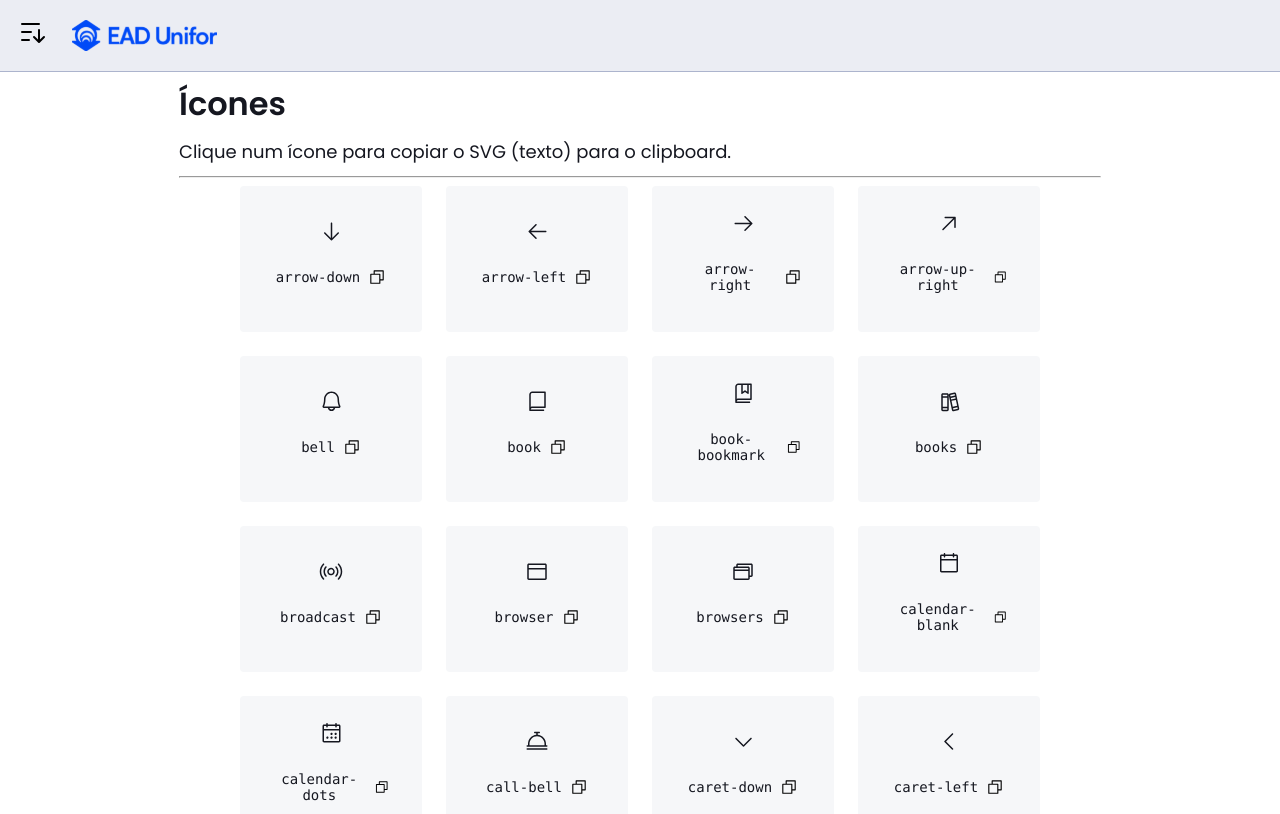
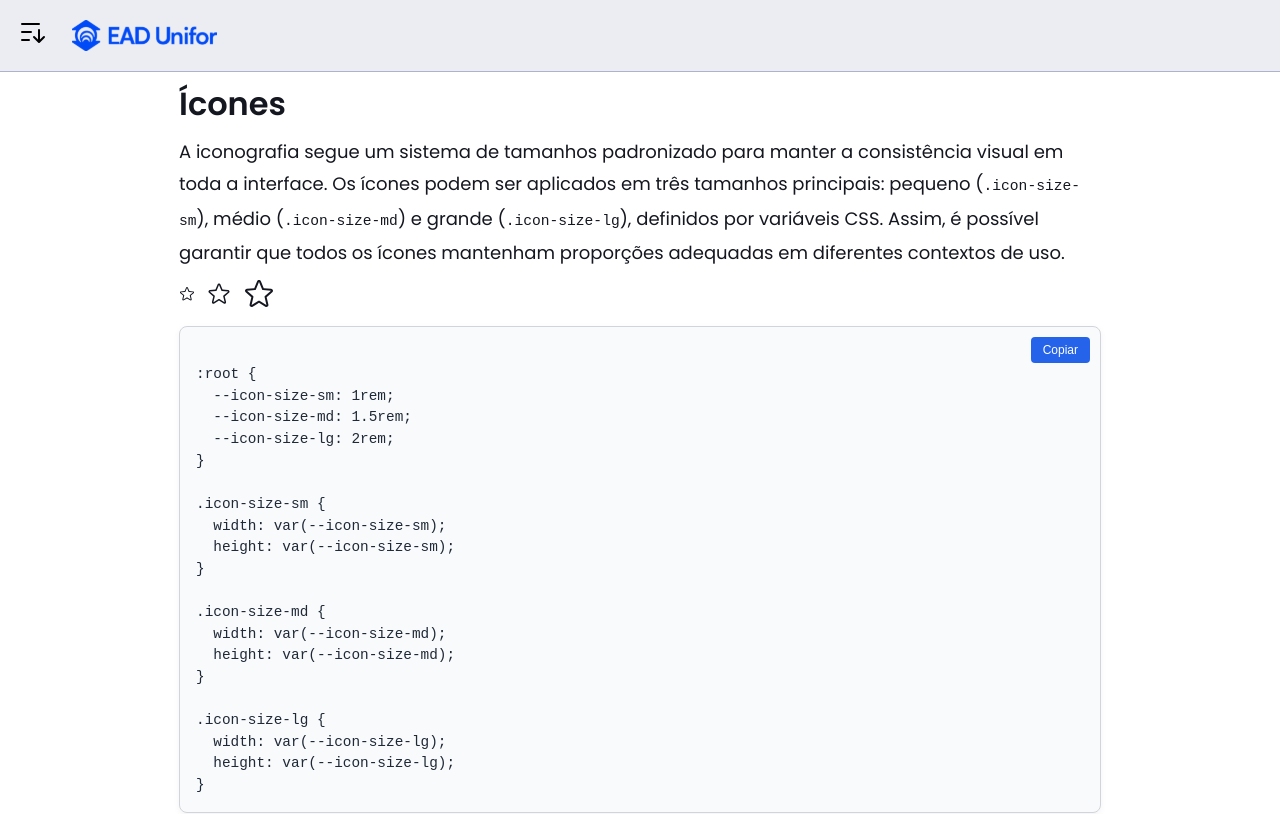
Before and after one commit to luanaforte/Design_System-EADedo, a React (Vite) app: page /Fundamentos/Iconografia in a window 1280 px wide. Shown: the top 814 px of the page. Built offline with nearby package versions, Linux system fonts and the light colour scheme; a web font is replaced by a local one.

Commit message:
doc componente icon

```diff
--- a/src/App.jsx
+++ b/src/App.jsx
@@ -31,7 +31,7 @@ import ColapseSection from "./EaDedo/components/ColapseSection/ColapseSection.js
 import Header_image from "./EaDedo/components/Header_image/Header_image.jsx";
 import Header_text from "./EaDedo/components/Header_text/Header_text.jsx";
 import Header_text_image from "./EaDedo/components/Header_text_image/Header_text_image.jsx";
-import Icon from "./EaDedo/components/Icon/Icon.jsx";
+import Icon from "./EaDedo/components/Icon/Icon_doc.jsx";
 import IframeVideo from "./EaDedo/components/IframeVideo/IframeVideo.jsx";
 import Indicator from "./EaDedo/components/Indicator/Indicator.jsx";
 import Progress_bar from "./EaDedo/components/Progress_bar/Progress_bar.jsx";
--- /dev/null
+++ b/src/EaDedo/components/Icon/Icon_doc.jsx
@@ -0,0 +1,100 @@
+import React from "react";
+import CodeBlockWithCopy from "../../../components/CodeBlockWithCopy";
+import Icon from "./Icon";
+
+const Icon_sizes = [
+	{
+		label: "icon-size-sm",
+		cod: `
+<svg className="icon-size-sm" xmlns="http://www.w3.org/2000/svg" ...>
+		`,
+	},
+	{
+		label: "icon-size-md",
+		cod: `
+<svg className="icon-size-md" xmlns="http://www.w3.org/2000/svg" ...>
+		`,
+	},
+	{
+		label: "icon-size-lg",
+		cod: `
+<svg className="icon-size-lg" xmlns="http://www.w3.org/2000/svg" ...>
+		`,
+	},
+];
+
+export default function Icon_doc() {
+	return (
+		<div className="">
+			<h2 className="heading2">Icon</h2>
+			<p className="paragraph">
+				Nossa biblioteca de ícones utiliza um sistema de tamanhos padronizado
+				para garantir consistência visual em toda a interface. Existem três
+				tamanhos principais:
+			</p>
+			<ul className="list-ul">
+				<li className="list-item">
+					<code className="tag">icon-size-sm</code> — ícone pequeno.
+				</li>
+				<li className="list-item">
+					<code className="tag">icon-size-md</code> — ícone médio.
+				</li>
+				<li className="list-item">
+					<code className="tag">icon-size-lg</code> — ícone grande.
+				</li>
+			</ul>
+			<p className="paragraph">
+				Para usar um ícone no seu projeto, siga estes passos:
+			</p>
+			<ol className="list-ol">
+				<li className="list-item">Escolha o ícone desejado na biblioteca.</li>
+				<li className="list-item">Copie o código SVG que será usado.</li>
+				<li className="list-item">
+					Adicione a classe de tamanho desejada logo após <code>{`<svg`}</code>{" "}
+					e antes de <code>xmlns</code>.
+					<br />
+					Por exemplo:{" "}
+					<code>{`<svg className="icon-size-md" xmlns="http://www.w3.org/2000/svg" ...>`}</code>
+				</li>
+			</ol>
+			<p className="paragraph">
+				Isso permite alterar rapidamente o tamanho de qualquer ícone sem
+				modificar diretamente o seu código SVG, mantendo a consistência visual e
+				facilitando ajustes futuros.
+			</p>
+			<Icon />
+			<CodeBlockWithCopy>
+				{`
+:root {
+  --icon-size-sm: 1rem;
+  --icon-size-md: 1.5rem;
+  --icon-size-lg: 2rem;
+}
+
+.icon-size-sm {
+  width: var(--icon-size-sm);
+  height: var(--icon-size-sm);
+}
+
+.icon-size-md {
+  width: var(--icon-size-md);
+  height: var(--icon-size-md);
+}
+
+.icon-size-lg {
+  width: var(--icon-size-lg);
+  height: var(--icon-size-lg);
+}
+`}
+			</CodeBlockWithCopy>
+
+			<hr />
+			{Icon_sizes.map((item, index) => (
+				<div key={index} className="flex flex-col gap-2">
+					<p className="paragraph">{item.label}</p>
+					<CodeBlockWithCopy>{`${item.cod}`}</CodeBlockWithCopy>
+				</div>
+			))}
+		</div>
+	);
+}
--- a/src/EaDedo/fundamentals/Iconografia/Iconografia.jsx
+++ b/src/EaDedo/fundamentals/Iconografia/Iconografia.jsx
@@ -71,6 +71,8 @@ import waveform from "../../assets/icons/icon-waveform.svg";
 import whatsapp_logo from "../../assets/icons/icon-whatsapp-logo.svg";
 import x from "../../assets/icons/icon-x.svg";
 import { Check, Copy } from "@phosphor-icons/react";
+import CodeBlockWithCopy from "../../../components/CodeBlockWithCopy";
+import Icon from "../../components/Icon/Icon";
 
 const iconsNavegacao = [
 	{ src: arrow_down, name: "arrow-down" },
@@ -168,6 +170,41 @@ export default function Iconografia() {
 		<main className="container_xl">
 			<h2 className="heading2">Ícones</h2>
 			<p className="paragraph">
+				A iconografia segue um sistema de tamanhos padronizado para manter a
+				consistência visual em toda a interface. Os ícones podem ser aplicados
+				em três tamanhos principais: pequeno (<code>.icon-size-sm</code>), médio
+				(<code>.icon-size-md</code>) e grande (<code>.icon-size-lg</code>),
+				definidos por variáveis CSS. Assim, é possível garantir que todos os
+				ícones mantenham proporções adequadas em diferentes contextos de uso.
+			</p>
+			<Icon />
+
+			<CodeBlockWithCopy>
+				{`
+:root {
+  --icon-size-sm: 1rem;
+  --icon-size-md: 1.5rem;
+  --icon-size-lg: 2rem;
+}
+
+.icon-size-sm {
+  width: var(--icon-size-sm);
+  height: var(--icon-size-sm);
+}
+
+.icon-size-md {
+  width: var(--icon-size-md);
+  height: var(--icon-size-md);
+}
+
+.icon-size-lg {
+  width: var(--icon-size-lg);
+  height: var(--icon-size-lg);
+}
+`}
+			</CodeBlockWithCopy>
+
+			<p className="paragraph">
 				Clique num ícone para copiar o SVG (texto) para o clipboard.
 			</p>
 			<hr />
--- a/src/components/Sidebar.jsx
+++ b/src/components/Sidebar.jsx
@@ -1,4 +1,4 @@
-import React, { useState, useEffect } from "react";
+import React, { useState } from "react";
 import { Link, useLocation } from "react-router-dom";
 import { CaretRight, CaretDown } from "@phosphor-icons/react";
 
@@ -11,19 +11,35 @@ const Rotes = {
 		{ label: "Layout", route: "/Fundamentos/Layout" },
 		{ label: "Tipografia", route: "/Fundamentos/Tipografia" },
 	],
-	"/Componentes": [
-		{ label: "Accordions", route: "/Componentes/Accordions" },
+
+	"/Componentes": {
+		Átomos: [
 			{ label: "Avatar", route: "/Componentes/Avatar" },
+			{ label: "Badge", route: "/Componentes/Badge" },
+			{ label: "Button", route: "/Componentes/Button" },
+			{ label: "Icon", route: "/Componentes/Icon" },
+			{ label: "Tag", route: "/Componentes/Tag" },
+			{ label: "Tooltip", route: "/Componentes/Tooltip" },
+			{ label: "toggleLibras", route: "/Componentes/toggleLibras" },
+		],
+		Moléculas: [
 			{
 				label: "Avatar_tagline__group",
 				route: "/Componentes/Avatar_tagline__group",
 			},
-		{ label: "Badge", route: "/Componentes/Badge" },
+			{ label: "Button_direction", route: "/Componentes/Button_direction" },
+			{
+				label: "Button_section_menu",
+				route: "/Componentes/Button_section_menu",
+			},
+			{ label: "Indicators", route: "/Componentes/Indicator" },
+			{ label: "Progress_bar", route: "/Componentes/Progress_bar" },
+			{ label: "Tag Course", route: "/Componentes/Tag_course" },
+		],
+		Organismos: [
+			{ label: "Accordions", route: "/Componentes/Accordions" },
 			{ label: "Banner_alert", route: "/Componentes/Banner_alert" },
 			{ label: "Banner_image_text", route: "/Componentes/Banner_image_text" },
-		{ label: "Button", route: "/Componentes/Button" },
-		{ label: "Button_direction", route: "/Componentes/Button_direction" },
-		{ label: "Button_section_menu", route: "/Componentes/Button_section_menu" },
 			{ label: "Carousel", route: "/Componentes/Carousel" },
 			{ label: "Cards", route: "/Componentes/Cards" },
 			{ label: "Closing_banner", route: "/Componentes/Closing_banner" },
@@ -31,22 +47,17 @@ const Rotes = {
 			{ label: "Header_image", route: "/Componentes/Header_image" },
 			{ label: "Header_text", route: "/Componentes/Header_text" },
 			{ label: "Header_text_image", route: "/Componentes/Header_text_image" },
-		{ label: "Icon", route: "/Componentes/Icon" },
 			{ label: "IframeVideo", route: "/Componentes/IframeVideo" },
-		{ label: "Indicators", route: "/Componentes/Indicator" },
-		{ label: "Progress_bar", route: "/Componentes/Progress_bar" },
 			{ label: "Slider", route: "/Componentes/Slider" },
-		{ label: "Tag", route: "/Componentes/Tag" },
-		{ label: "Tag Course", route: "/Componentes/Tag_course" },
 			{ label: "Text_header", route: "/Componentes/Text_header" },
-		{ label: "Tooltip", route: "/Componentes/Tooltip" },
-		{ label: "toggleLibras", route: "/Componentes/toggleLibras" },
 		],
+	},
 };
 
 export default function Sidebar({ isOpen }) {
 	const location = useLocation();
 	const [isFundamentosOpen, setIsFundamentosOpen] = useState(false);
+	const [isComponentesOpen, setIsComponentesOpen] = useState(false);
 
 	return (
 		<aside
@@ -54,9 +65,11 @@ export default function Sidebar({ isOpen }) {
 				isOpen ? "show" : "hidden"
 			}`}>
 			<ul className="sidebar__menu">
+				{/* Fundamentos */}
 				<li className="sidebar__menu-item">
-					<button
+					<Link
 						className="sidebar__menu-button legend"
+						to="/Fundamentos"
 						onClick={() => setIsFundamentosOpen(!isFundamentosOpen)}>
 						{isFundamentosOpen ? (
 							<CaretDown size={24} />
@@ -64,7 +77,7 @@ export default function Sidebar({ isOpen }) {
 							<CaretRight size={24} />
 						)}
 						Fundamentos
-					</button>
+					</Link>
 					{isFundamentosOpen && (
 						<ul className="sidebar__submenu">
 							{Rotes["/Fundamentos"].map((item) => (
@@ -83,6 +96,49 @@ export default function Sidebar({ isOpen }) {
 						</ul>
 					)}
 				</li>
+
+				{/* Componentes */}
+				<li className="sidebar__menu-item">
+					<Link
+						className="sidebar__menu-button legend"
+						to="/Componentes"
+						onClick={() => setIsComponentesOpen(!isComponentesOpen)}>
+						{isComponentesOpen ? (
+							<CaretDown size={24} />
+						) : (
+							<CaretRight size={24} />
+						)}
+						Componentes
+					</Link>
+					{isComponentesOpen && (
+						<ul className="sidebar__submenu">
+							{Object.entries(Rotes["/Componentes"]).map(
+								([categoria, componentes]) => (
+									<li key={categoria} className="sidebar__submenu-category">
+										<span className="sidebar__submenu-category-title">
+											{categoria}
+										</span>
+										<ul>
+											{componentes.map((item) => (
+												<li className="sidebar__submenu-item" key={item.route}>
+													<Link
+														to={item.route}
+														className={`legend ${
+															location.pathname === item.route
+																? "sidebar__submenu-item-active"
+																: ""
+														}`}>
+														{item.label}
+													</Link>
+												</li>
+											))}
+										</ul>
+									</li>
+								)
+							)}
+						</ul>
+					)}
+				</li>
 			</ul>
 		</aside>
 	);
```
Lines whose indentation alone changed are shown as unchanged.
